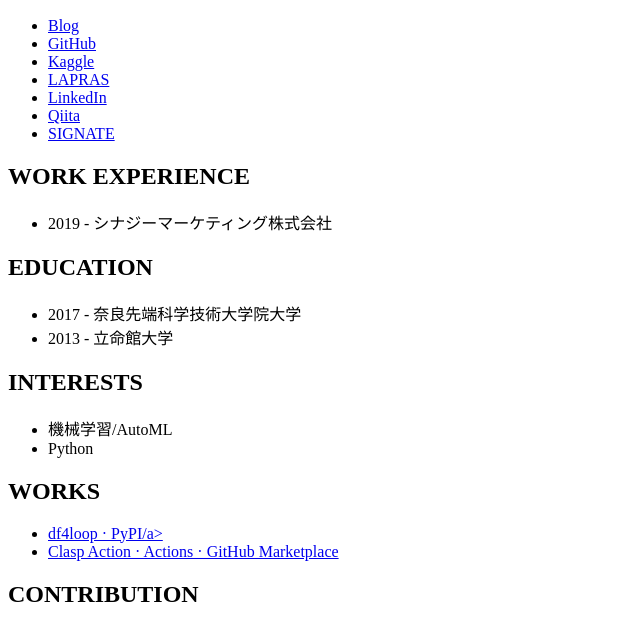
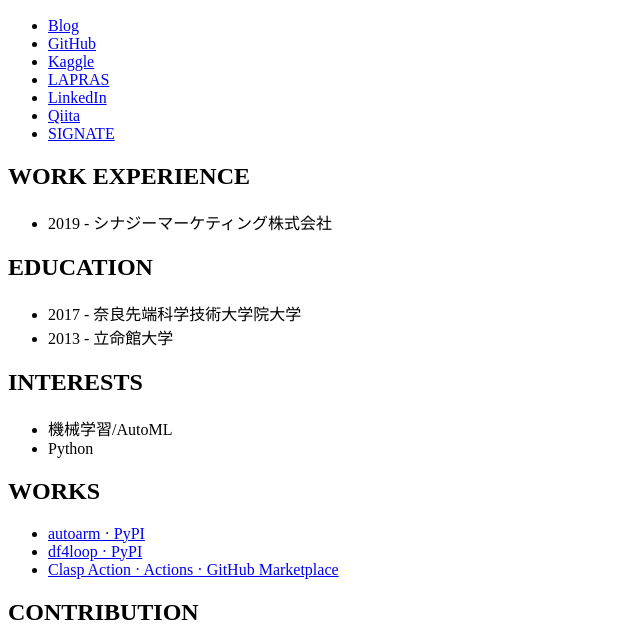
Before and after one commit to daikikatsuragawa/daikikatsuragawa.github.io, a plain HTML site: page index.html in a window 1280 px wide. Shown: the part 105-734 px from the top of the page, without its empty margins (0-640 px from the left). Drawn offline with Linux system fonts and the light colour scheme.

Commit message:
Add work

```diff
--- a/index.html
+++ b/index.html
@@ -25,7 +25,8 @@
 </ul>
 <h2>WORKS</h2>
 <ul>
-  <li><a href="https://pypi.org/project/df4loop/">df4loop · PyPI/a></li>
+  <li><a href="https://pypi.org/project/autoarm/">autoarm · PyPI</a></li>
+  <li><a href="https://pypi.org/project/df4loop/">df4loop · PyPI</a></li>
   <li><a href="https://github.com/marketplace/actions/clasp-action">Clasp Action · Actions · GitHub Marketplace</a></li>
 </ul>
 <h2>CONTRIBUTION</h2>
```
